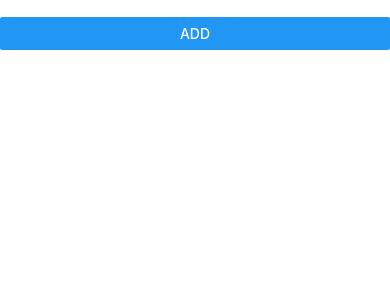
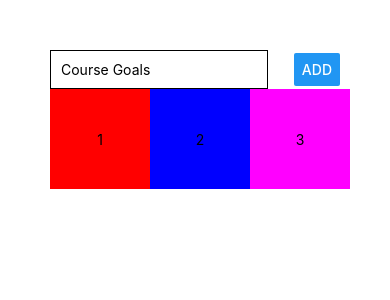
Before and after one commit to yuri-la-torre-ortiz/ReactNativetutorial, a React Native app: screen / in a window 390 px wide. Shown: the top 300 px of the page. Built offline with nearby package versions, Linux system fonts and the light colour scheme.

Commit message:
Create squares for Flexbox module

```diff
--- a/App.js
+++ b/App.js
@@ -3,13 +3,49 @@ import { Button, StyleSheet, Text, TextInput, View } from 'react-native';
 
 export default function App() {
   return (
-    <View>
-      <View>
-        <TextInput />
+    <View style={{ padding: 50 }}>
+      <View style={{ flexDirection: 'row', justifyContent: 'space-between', alignItems: 'center' }}>
+        <TextInput
+          placeholder="Course Goals"
+          style={{ width: '75%', borderColor: 'black', borderWidth: 1, padding: 10 }}
+
+        />
         <Button title="ADD" />
       </View>
-      <View>
-
+      <View style={{ flexDirection: 'row'}}>
+        <View
+          style={{
+            backgroundColor: 'red',
+            height: 100,
+            width: 100,
+            justifyContent: 'center',
+            alignItems: 'center'
+          }}
+        >
+          <Text>1</Text>
+        </View>
+              <View
+          style={{
+            backgroundColor: 'blue',
+            height: 100,
+            width: 100,
+            justifyContent: 'center',
+            alignItems: 'center'
+          }}
+        >
+          <Text>2</Text>
+        </View>
+              <View
+          style={{
+            backgroundColor: 'magenta',
+            height: 100,
+            width: 100,
+            justifyContent: 'center',
+            alignItems: 'center'
+          }}
+        >
+          <Text>3</Text>
+        </View>
       </View>
     </View>
   );
```
